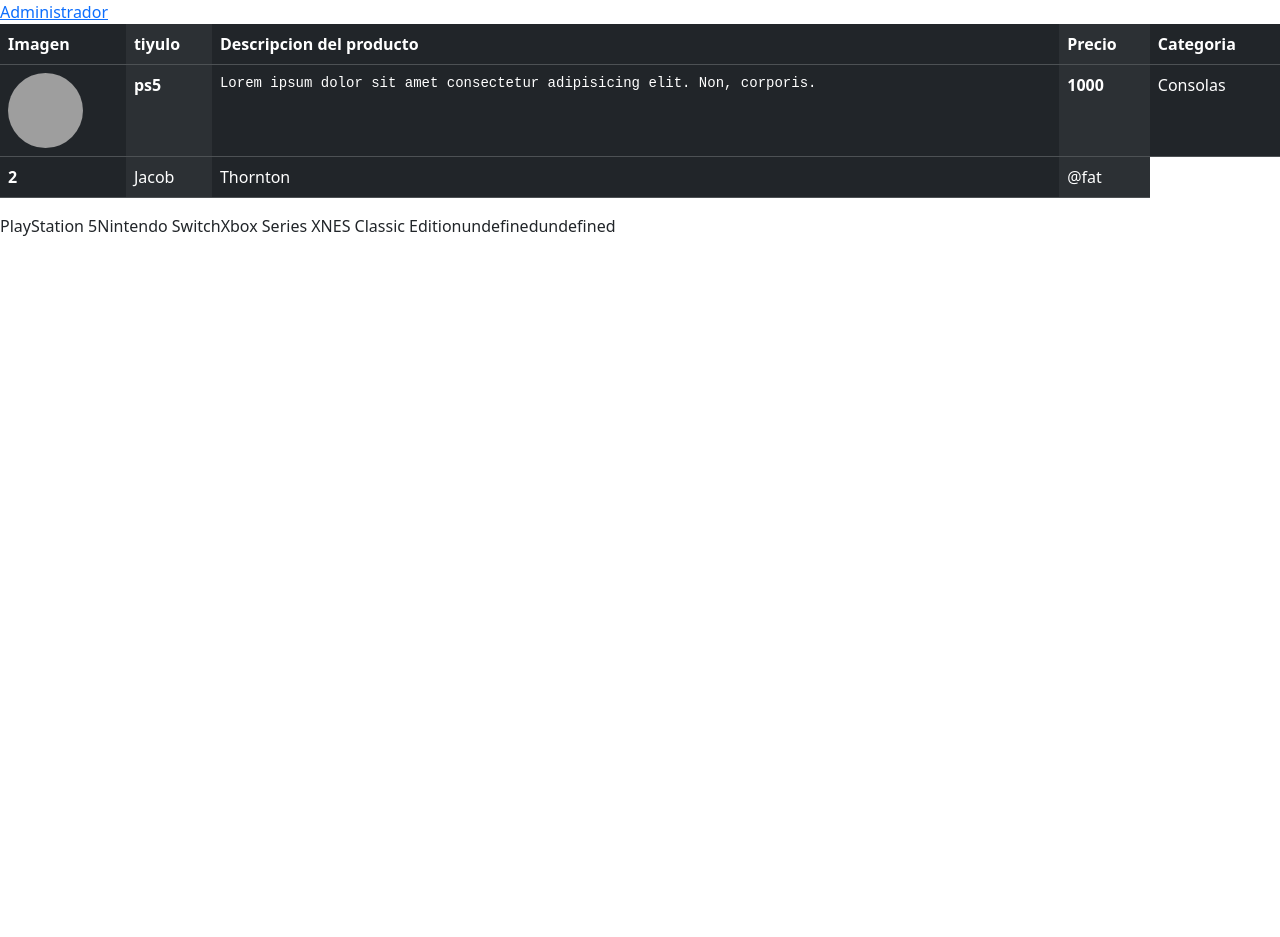
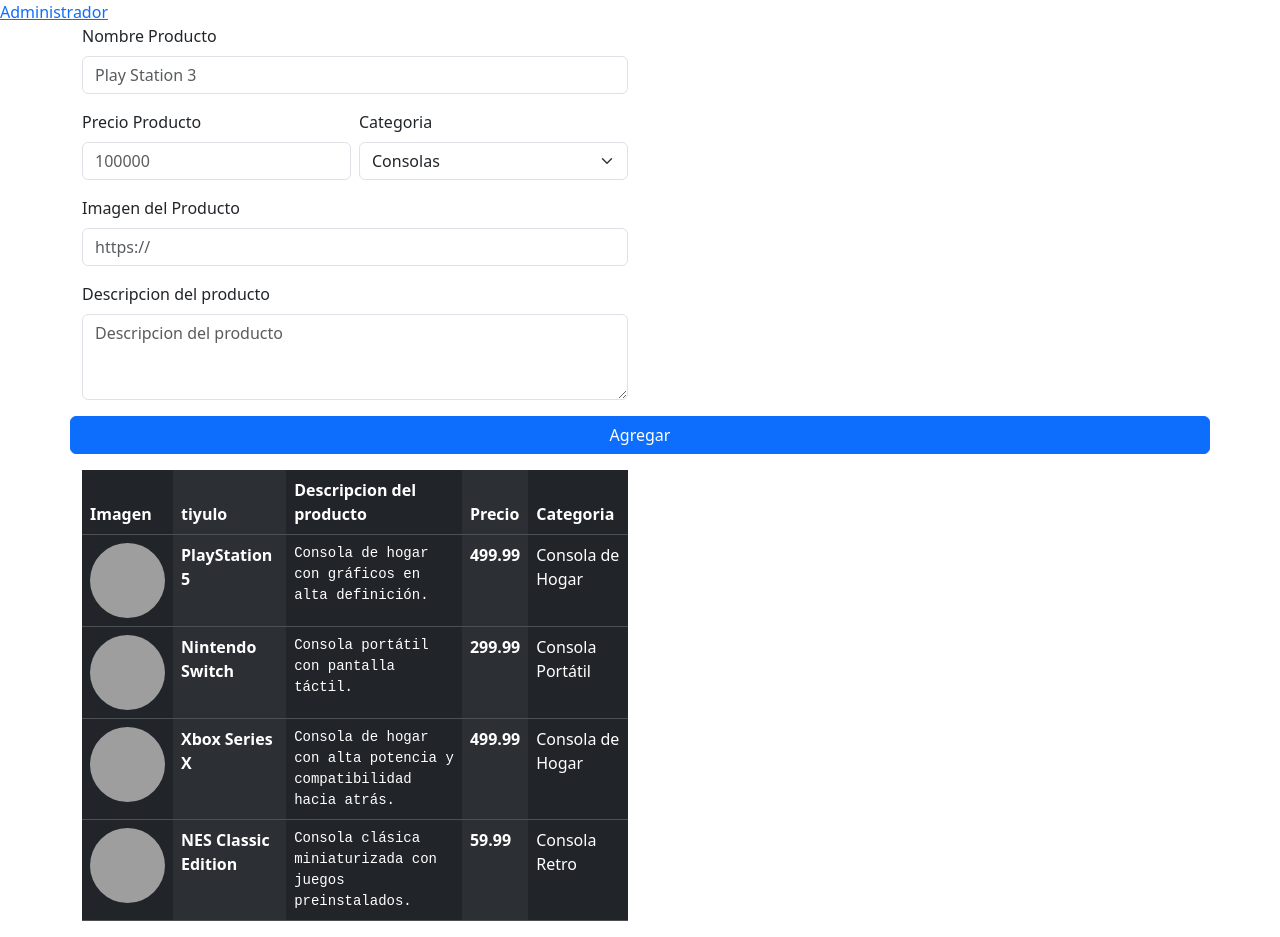
Before and after one commit to romanlm22/2023-Digitalers-proyecto, a plain HTML site: page pages/admin/admin.html in a window 1280 px wide. Before the commit the page ends 800 px from the top, so only its background shows below. Drawn offline with nearby package versions, Linux system fonts and the light colour scheme; grey boxes are pictures that could not be loaded.

Commit message:
Tabla e productos casi terminadas

```diff
--- a/js/admin.js
+++ b/js/admin.js
@@ -8,6 +8,13 @@
 
 
 */
+
+const formularioProducto = document.getElementById("producForm")
+
+formularioProducto.addEventListener('submit', () => {
+    alert(`Evento submit`)
+})
+
 const consolas = [
     {
         descripcion: 'Consola de hogar con gráficos en alta definición.',
@@ -41,19 +48,45 @@ const consolas = [
         imagen: 'https://assets2.ignimgs.com/2016/07/25/nes-classic-edition-usjpg-7ceec8.jpg',
         categoria: 'Consola Retro'
     },
-    true,
-    "Conso es ahora sola una string",
-    // ... Puedes continuar agregando más consolas según lo desees.
 ];
 
+const tableBodyHTML = document.querySelector("#table-body")
 console.log(consolas)
 
 consolas.forEach(function(conso){
 
-    document.write(conso.titulo)
+    tableBodyHTML.innerHTML +=
+    `<tr>
+    <td class="table-img">
+          <img src="${conso.imagen}" alt="${conso.titulo}">
+    </td>
+    <td class="table-title">${conso.titulo}</td>
+    <td class="table-description">${conso.descripcion}</td>
+    <td class="table-price">${conso.precio}</td>
+    <td class="table-category">${conso.categoria}</td>
+  </tr>`
 
 })
 
 
 for(let consol of consolas){
+
+
 }
+/*
+<tr>
+              <td class="table-img">
+                    <img src="https://www.cnet.com/a/img/resize/bebef835df90640f9aa2e4a2f2a2699cf53a301f/hub/2020/10/26/b60bfe6f-3193-4381-b0d4-ac628cdcc565/img-1419.jpg?auto=webp&width=1200" alt="">
+              </td>
+              <td class="table-title">ps5</td>
+              <td class="table-description">Lorem ipsum dolor sit amet consectetur adipisicing elit. Non, corporis.</td>
+              <td class="table-price">1000</td>
+              <td class="table-category">Consolas</td>
+            </tr>
+            <tr>
+              <th scope="row">2</th>
+              <td>Jacob</td>
+              <td>Thornton</td>
+              <td>@fat</td>
+            </tr>
+*/
--- a/pages/admin/admin.html
+++ b/pages/admin/admin.html
@@ -11,6 +11,55 @@
 <body>
     <a href="/pages/admin/admin.html">Administrador</a>
 
+    <div class="container-xl">
+
+        <div class="row">
+            <!--Formularo-->
+            <div class="col-12 col-md-6">
+                <!--Formularo-->
+                <form id="producForm">
+
+                    <div class="mb-3">
+                        <label for="tituloProducto" class="form-label">Nombre Producto</label>
+                        <input type="text" name="titulo" class="form-control" id="tituloProducto" placeholder="Play Station 3" required minlength="3" maxlength="70">
+                    </div>
+
+
+                            <div class="mb-3 d-flex gap-2">
+                                <div class="w-100">
+                                    <label for="precioProducto" class="form-label">Precio Producto</label>
+                                    <input type="number" name="precio" class="form-control" id="precioProducto" placeholder="100000" min="3" max="7000000">
+                                </div>
+                                <div class="w-100">
+                                    <label for="categoriaProducto" class="form-label">Categoria</label>
+                                <select class="form-select" name="categoria" id="categoriaProducto" required>
+                                        <option value="consolas">Consolas</option>
+                                        <option value="juegos">Juegos</option>
+                                        <option value="Acesorios">Acesorios</option>
+                                </select>
+                                </div>
+                            </div>
+
+                <div class="mb-3">
+                    <label for="imagenProducto" class="form-label">Imagen del Producto</label>
+                    <input type="url" name="imagen" class="form-control" id="imagenProducto" placeholder="https://"  required minlength="5" maxlength="10000">
+                </div>
+
+
+
+                        <div class="mb-3">
+                            <label for="descripcionProducto" class="form-label">Descripcion del producto</label>
+                            <textarea name="descripcion" class="form-control" id="descripcionProducto" rows="3" required minlength="9" maxlength="400" placeholder="Descripcion del producto"></textarea>
+                        </div>
+            </div>
+
+
+            <button type="submit" class="btn btn-primary mb-3">Agregar</button>
+                </form>
+
+
+            <div class="col-12 col-md-6">
+                <!--Tabla-->
                 <table class="table table-dark table-striped-columns">
                     <thead>
                         <tr>
@@ -21,8 +70,8 @@
                           <th scope="col">Categoria</th>
                         </tr>
                       </thead>
-          <tbody>
-            <tr>
+                      <tbody id="table-body">
+                        <!--<tr>
                           <td class="table-img">
                                 <img src="https://www.cnet.com/a/img/resize/bebef835df90640f9aa2e4a2f2a2699cf53a301f/hub/2020/10/26/b60bfe6f-3193-4381-b0d4-ac628cdcc565/img-1419.jpg?auto=webp&width=1200" alt="">
                           </td>
@@ -36,9 +85,15 @@
                           <td>Jacob</td>
                           <td>Thornton</td>
                           <td>@fat</td>
-            </tr>
+                        </tr>-->
                       </tbody>
                   </table>
+            </div>
+
+
+        </div>
+    </div>
+
 
 
 
```
Lines whose indentation alone changed are shown as unchanged.
